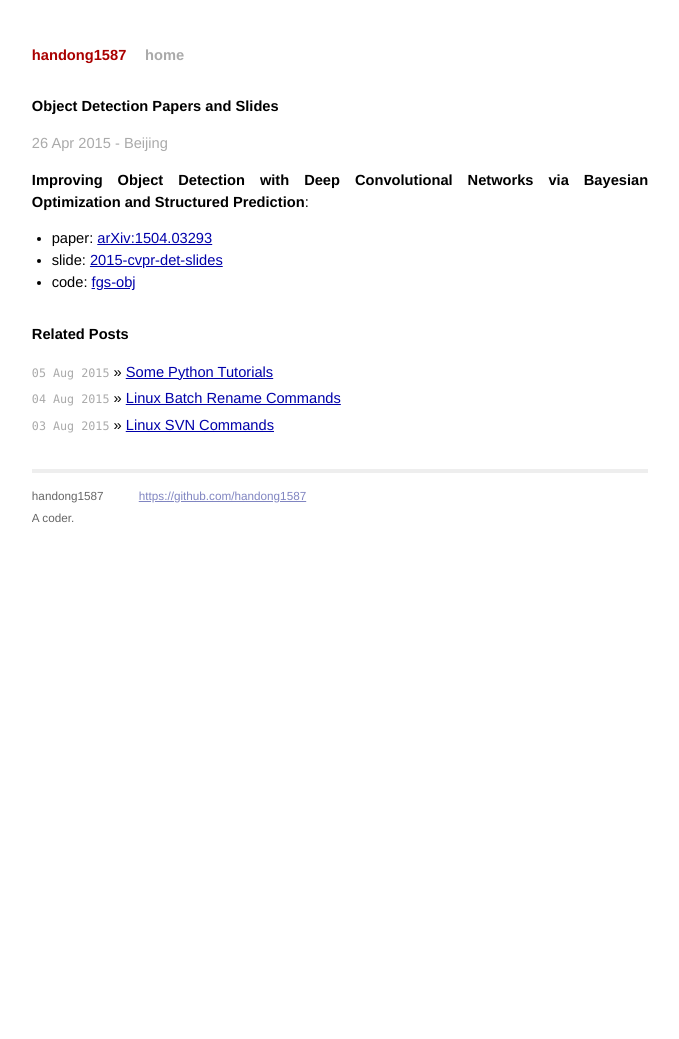
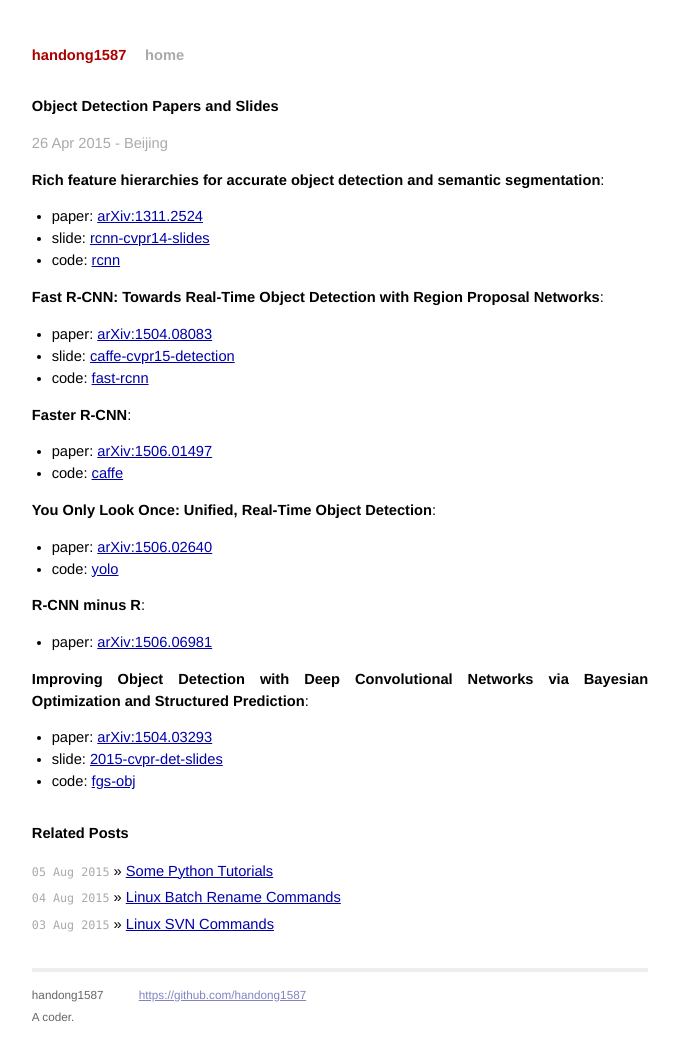
Before and after one commit to handong1587/handong1587.github.io, a Jekyll site: the page built from _posts/2015-08-26-object-detection-papers-and-slides.md, in a window 1280 px wide. Shown: the whole page, without its empty margins (300-979 px from the left). Built offline with Jekyll 4.4.1, drawn with Linux system fonts in a browser that asks for light colours; Markdown is read by kramdown in place of the engine named in the settings; before the commit the page ends 944 px from its top, so only the background shows below that.

Commit message:
update object-detection md file

```diff
--- a/_posts/2015-08-26-object-detection-papers-and-slides.md
+++ b/_posts/2015-08-26-object-detection-papers-and-slides.md
@@ -8,6 +8,27 @@ title: Object Detection Papers and Slides
 
 <p class="meta">26 Apr 2015 - Beijing</p>
 
+**Rich feature hierarchies for accurate object detection and semantic segmentation**:
+- paper: [arXiv:1311.2524](http://arxiv.org/abs/1311.2524)
+- slide: [rcnn-cvpr14-slides](http://www.cs.berkeley.edu/~rbg/slides/rcnn-cvpr14-slides.pdf)
+- code: [rcnn](https://github.com/rbgirshick/rcnn)
+
+**Fast R-CNN: Towards Real-Time Object Detection with Region Proposal Networks**:
+- paper: [arXiv:1504.08083](http://arxiv.org/abs/1504.08083)
+- slide: [caffe-cvpr15-detection](http://tutorial.caffe.berkeleyvision.org/caffe-cvpr15-detection.pdf)
+- code: [fast-rcnn](https://github.com/rbgirshick/fast-rcnn)
+
+**Faster R-CNN**:
+- paper: [arXiv:1506.01497](http://arxiv.org/abs/1506.01497)
+- code: [caffe](https://github.com/ShaoqingRen/caffe)
+
+**You Only Look Once: Unified, Real-Time Object Detection**:
+- paper: [arXiv:1506.02640](http://arxiv.org/abs/1506.02640)
+- code: [yolo](http://pjreddie.com/darknet/yolo/)
+
+**R-CNN minus R**:
+- paper: [arXiv:1506.06981](http://arxiv.org/abs/1506.06981)
+
 **Improving Object Detection with Deep Convolutional Networks via Bayesian Optimization
 and Structured Prediction**:
 
```
